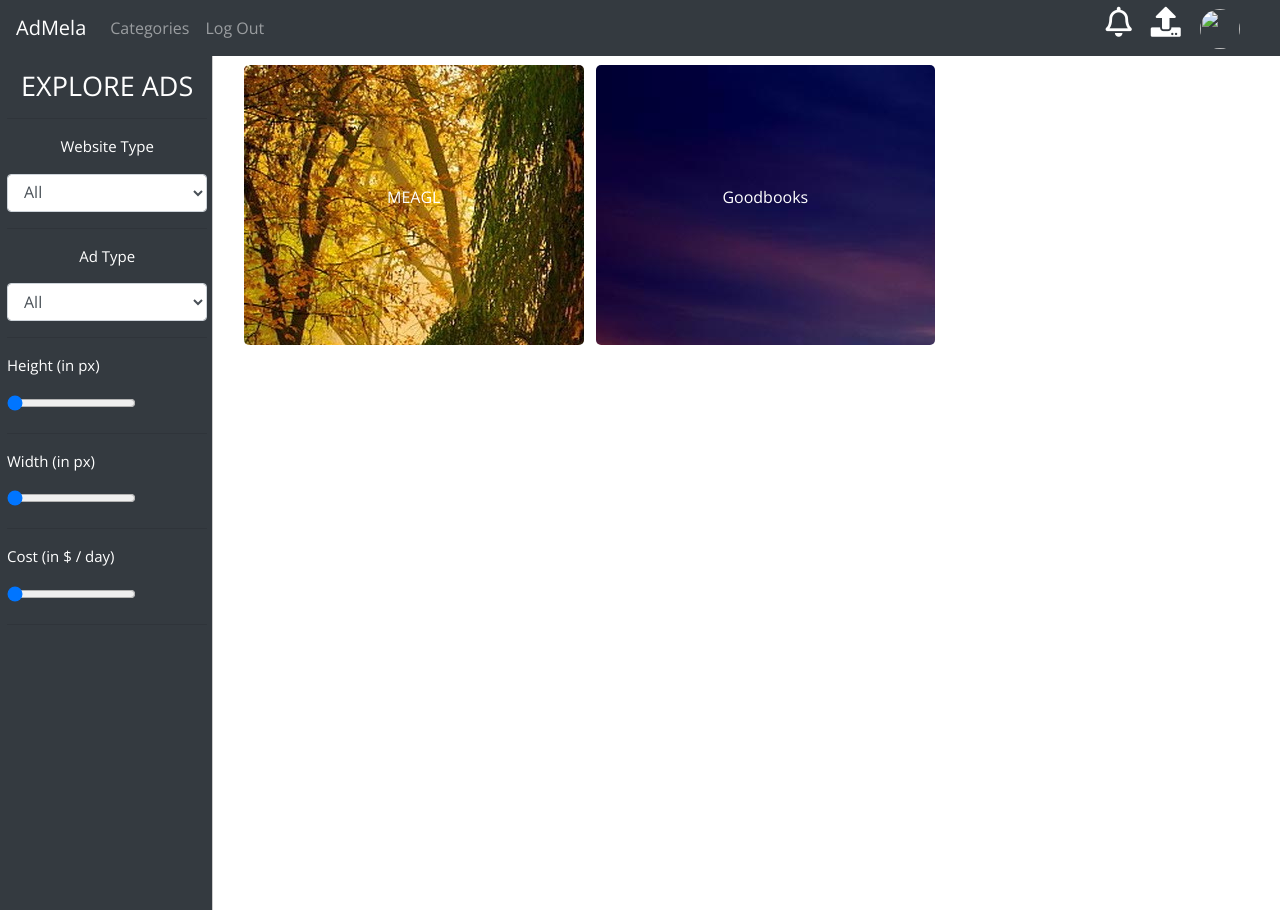
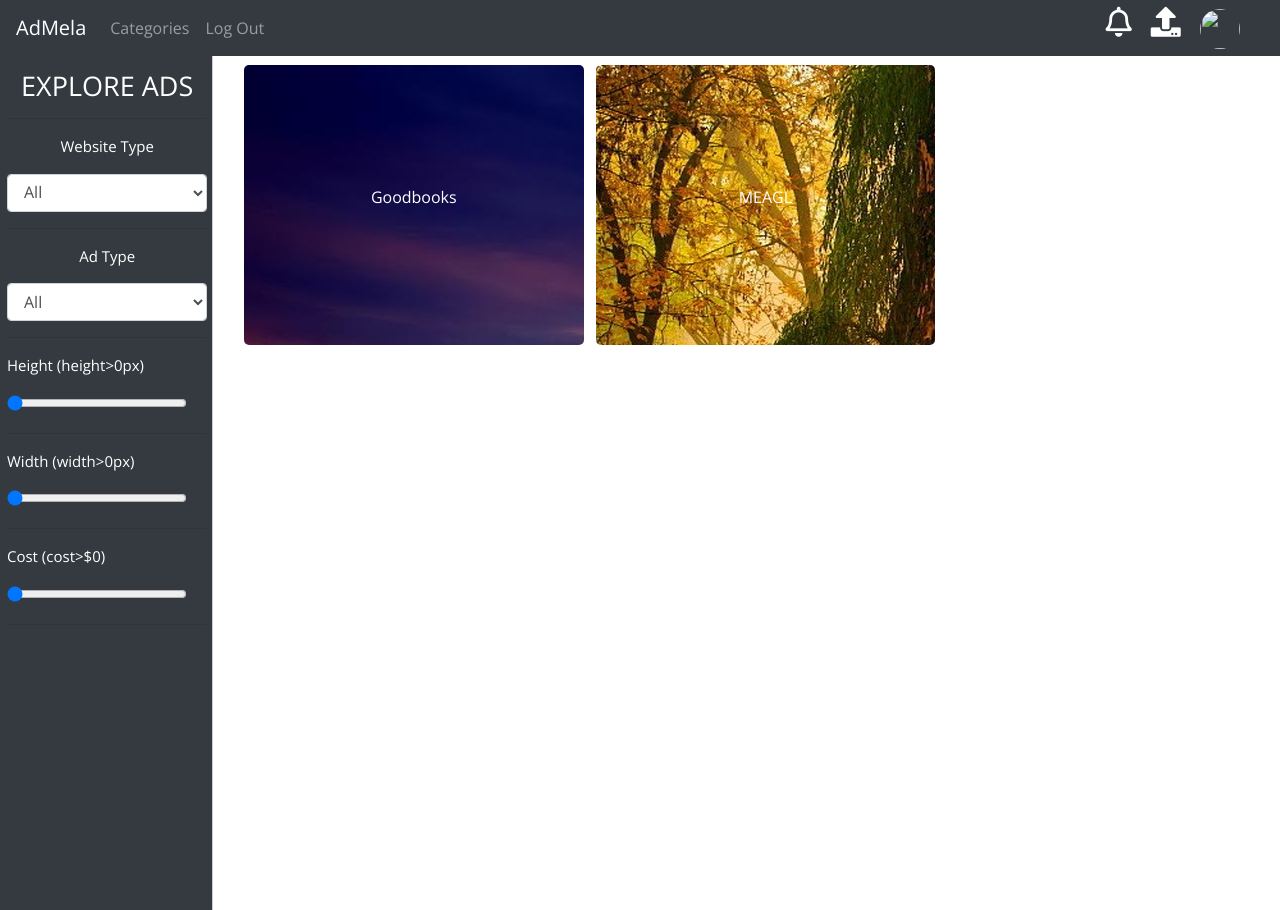
Before and after one commit to Ad-Mela/Ad-Mela, a PHP site: page /categorypage.php in a window 1280 px wide. Run offline with PHP 8.4, Linux system fonts and the light colour scheme; a user stored in the database is signed in; data comes from the database, SQL or seed files in the repository; some libraries are stand-ins or nearby versions.

Commit message:
Categorical Filtering Done

```diff
--- a/adlisting.php
+++ b/adlisting.php
@@ -208,7 +208,7 @@ $ad_Id=$_GET['ad_Id'];
 	</button>
 	<div class="collapse navbar-collapse header-boy" id="navbarNavAltMarkup" style="">
 		<div class="navbar-nav" style="float:left">
-			<a class="nav-item nav-link " href="categories.php">Categories <!-- <span class="sr-only">(current)</span> --></a>
+			<a class="nav-item nav-link " href="categorypage.php">Categories <!-- <span class="sr-only">(current)</span> --></a>
 			<!-- <a class="nav-item nav-link" href="#"></a>
 			<a class="nav-item nav-link" href="#">Pricing</a> -->
 		</div>
--- a/advertise.php
+++ b/advertise.php
@@ -350,7 +350,7 @@ function preview_image3(event)
     </button>
     <div class="collapse navbar-collapse header-boy" id="navbarNavAltMarkup">
         <div class="navbar-nav" style="float:left">
-            <a class="nav-item nav-link " href="categories.php">Categories <!-- <span class="sr-only">(current)</span> --></a>
+            <a class="nav-item nav-link " href="categorypage.php">Categories <!-- <span class="sr-only">(current)</span> --></a>
             <!-- <a class="nav-item nav-link" href="#"></a>-->
             <a class="nav-item nav-link" href="logout.php">Log Out</a>
         </div>
--- a/advertise_system.php
+++ b/advertise_system.php
@@ -68,7 +68,7 @@ $sql000="UPDATE ad_type SET totalWebsites=totalWebsites+1 WHERE tid='$tid'";
 $result000=mysqli_query($conn,$sql000);
 
 // insert into ads table
-$sql="INSERT INTO ads (websiteId, websiteOwnerId, width, height, type, status, cost, favourites) VALUES ('$website_Id','$userId','$width','$height','$tid',0,'$cost',0)";
+$sql="INSERT INTO ads (websiteId, websiteOwnerId, websiteType, width, height, type, status, cost, favourites) VALUES ('$website_Id','$userId','$wtid','$width','$height','$tid',0,'$cost',0)";
 $result=mysqli_query($conn,$sql);
 
 $ad_Id = $conn->insert_id;
--- a/categorypage.php
+++ b/categorypage.php
@@ -18,7 +18,10 @@ include 'dbh.php';
 
     <link rel="stylesheet" href="https://use.fontawesome.com/releases/v5.2.0/css/all.css" integrity="sha384-hWVjflwFxL6sNzntih27bfxkr27PmbbK/iSvJ+a4+0owXq79v+lsFkW54bOGbiDQ" crossorigin="anonymous">
 
+    <script src="//ajax.googleapis.com/ajax/libs/jquery/1.11.0/jquery.min.js"></script>
+
     <script src="general.js"></script>
+
 
 	<style type="text/css">
 	@import url(http://fonts.googleapis.com/css?family=Open+Sans:300italic,400italic,700italic,300,400,700);
@@ -29,11 +32,7 @@ include 'dbh.php';
 		font-family: 'Open Sans', sans-serif;
 	}
 
-	.header-right {
-        /*float: right;*/
-        position:absolute;
-        right:40px;
-    }
+
 
     .header-up-dp{
         width:40px;
@@ -121,6 +120,11 @@ include 'dbh.php';
 			color:white;
 			border-radius:5px;
 		}
+		.header-right {
+	        /*float: right;*/
+	        position:absolute;
+	        right:40px;
+	    }
 	}
 	@media only screen and (min-width: 300px) {
 	    .left-nav{
@@ -163,7 +167,7 @@ include 'dbh.php';
 		</button>
 		<div class="collapse navbar-collapse header-boy" id="navbarNavAltMarkup" style="">
 			<div class="navbar-nav" style="float:left">
-				<a class="nav-item nav-link " href="categories.php">Categories <!-- <span class="sr-only">(current)</span> --></a>
+				<a class="nav-item nav-link " href="categorypage.php">Categories <!-- <span class="sr-only">(current)</span> --></a>
 				<!-- <a class="nav-item nav-link" href="#"></a>
 				<a class="nav-item nav-link" href="#">Pricing</a> -->
 
@@ -219,44 +223,44 @@ include 'dbh.php';
 					<!-- <p style="font-size:20px;text-align:center">Filters</p> -->
 					<hr>
 					<p style="font-size:15px;text-align:center">Website Type</p>
-					<select class="form-control" name="wbtype">
-						<option value="All" >All</option>
-						<option value="Social" >Social</option>
-						<option value="Educational" >Educational</option>
-						<option value="Utility" >Utility</option>
-						<option value="Community" >Community</option>
-						<option value="News" >News</option>
-						<option value="Gaming" >Gaming</option>
+					<select id="wbtype" class="form-control" name="wbtype" onchange="webtype(this);">
+						<option value="0" >All</option>
+						<option value="1" >Social</option>
+						<option value="2" >Educational</option>
+						<option value="3" >Entertainment</option>
+						<option value="4" >Utility</option>
+						<option value="5" >Community</option>
+						<option value="6" >News</option>
+						<option value="7" >Gaming</option>
 					</select>
 					<hr>
 					<p style="font-size:15px;text-align:center">Ad Type</p>
-					<select class="form-control" name="adtype">
-						<option value="All" >All</option>
-						<option value="Banner" >Banner</option>
-						<option value="Pop-Up" >Pop-Up</option>
-						<option value="Video" >Video</option>
-						<option value="Referral Link" >Referral Link</option>
+					<select id="adtype" class="form-control" name="adtype" onchange="adtypee(this);">
+						<option value="0" >All</option>
+						<option value="1" >Banner</option>
+						<option value="2" >Pop-Up</option>
+						<option value="3" >Video</option>
+						<option value="4" >Referral Link</option>
 					</select>
 					<hr>
-					<p style="font-size:15px">Height (in px)</p>
-					<input type="range" name="height" min="0" max="1024" value="0">
+					<p style="font-size:15px">Height (height><span id="heightspan">0</span>px)</p>
+					<input type="range" id="height" name="height" min="0" max="1024" style="width:90%" value="0" onchange="hei(this);">
 					<hr>
-					<p style="font-size:15px">Width (in px)</p>
-					<input type="range" name="width" min="0" max="1024" value="0">
+					<p style="font-size:15px">Width (width><span id="widthspan">0</span>px)</p>
+					<input type="range" id="width" name="width" min="0" max="1024" style="width:90%" value="0" onchange="wid(this);">
 					<hr>
-					<p style="font-size:15px">Cost (in $ / day)</p>
-					<input type="range" name="cost" min="1" max="1000000" value="0">
+					<p style="font-size:15px">Cost (cost>$<span id="costspan">0</span>)</p>
+					<input type="range" id="cost" name="cost" min="1" max="1000" style="width:90%" value="0" onchange="cst(this);">
 					<hr>
 				</div>
 
 			</div>
-
 			<div class="col-md-10 categories-div" id="categories-div" style="margin-top:10px">
 				<?php
 
-				$userId=$_SESSION['id'];
+				// $userId=$_SESSION['id'];
 
-				$sql="SELECT * FROM ads";
+				$sql="SELECT * FROM ads ORDER BY aid DESC";
 				$result=mysqli_query($conn,$sql);
 
 				$count=1;
@@ -278,9 +282,9 @@ include 'dbh.php';
 					?>
 						<div class="col-md-4">
 							<a href="adlisting.php?ad_Id=<?php echo $row['aid']; ?>">
-							<div class="category-box" style="background-image: url('<?php echo $row["imgdst1"]; ?>')">
-								<p><?php echo $row1['websiteName']; ?></p>
-							</div>
+								<div class="category-box" style="background-image: url('<?php echo $row["imgdst1"]; ?>')">
+									<p><?php echo $row1['websiteName']; ?></p>
+								</div>
 							</a>
 						</div>
 					<?php
--- a/general.js
+++ b/general.js
@@ -74,3 +74,118 @@ $(document).ready(function(){
         return false;
     })
 });
+
+wbtype="All";
+adtype="All";
+height=0;
+width=0;
+cost=0;
+
+
+function webtype(wbtype)
+{
+    // alert(wbtype.value);
+    wbtype=wbtype.value;
+    // alert(wbtype);
+    fetchdata();
+}
+
+function adtypee(adtype)
+{
+    // alert(adtype.value);
+    adtype=adtype.value;
+    fetchdata();
+}
+
+function hei(height)
+{
+    document.getElementById("heightspan").innerHTML=height.value;
+    // alert(height.value);
+    height=height.value;
+    fetchdata();
+}
+
+function wid(width)
+{
+    document.getElementById("widthspan").innerHTML=width.value;
+    // alert(width.value);
+    width=width.value;
+    fetchdata();
+}
+
+function cst(cost)
+{
+    document.getElementById("costspan").innerHTML=cost.value;
+    // alert(cost.value);
+    cost=cost.value;
+    fetchdata();
+}
+
+function fetchdata()
+{
+    // alert("here");
+    wbtype  =document.getElementById('wbtype').value;
+    adtype  =document.getElementById('adtype').value;
+    height  =document.getElementById('height').value;
+    width   =document.getElementById('width').value;
+    cost    =document.getElementById('cost').value;
+    // alert(wbtype+adtype+height+width+cost);
+
+    var postData =
+    {
+        "wbtype":wbtype,
+        "adtype":adtype,
+        "height":height,
+        "width" :width,
+        "cost"  :cost
+    }
+    var dataString = JSON.stringify(postData);
+
+    $.ajax
+    ({
+        type: 'POST',
+        url: 'categoryfetchdata.php',
+        data :{filterdata:postData},
+        // dataType: 'text',
+        // contentType: "application/json; charset=utf-8",
+        dataType: "json",
+        success: function (response)
+        {
+            // alert("ikde ala re!");
+
+            // response=JSON.parse(response);alert(response[1]);
+            // alert(response);
+
+            // document.getElementById("jhat").innerHTML=JSON.parse(response);
+
+            // $('#categories-div').toggle();
+
+            // document.getElementById('categories-div').innerHTML="hi";
+            if(xhr.responseText.trim()!="</div>")
+            {
+                $('#categories-div').html(response);
+            }
+            else
+            {
+                $('#categories-div').html("<p>No Results</p>");
+            }
+        },
+        error: function(xhr, status, error) {
+            // alert("hi");
+            // alert(xhr.responseText);
+            if(xhr.responseText.trim()!="</div>")
+            {
+                $('#categories-div').html(xhr.responseText);
+            }
+            else
+            {
+                $('#categories-div').html("<p>No Results</p>");
+            }
+
+
+            // alert(error);
+        }
+    });
+
+    return false;
+}
--- a/user_profile.php
+++ b/user_profile.php
@@ -267,7 +267,7 @@ $userId=mysqli_real_escape_string($conn,$_SESSION['id']);
         </button>
         <div class="collapse navbar-collapse header-boy" id="navbarNavAltMarkup" style="">
             <div class="navbar-nav" style="float:left">
-                <a class="nav-item nav-link " href="categories.php">Categories <!-- <span class="sr-only">(current)</span> --></a>
+                <a class="nav-item nav-link " href="categorypage.php">Categories <!-- <span class="sr-only">(current)</span> --></a>
                 <!-- <a class="nav-item nav-link" href="#"></a>
                 <a class="nav-item nav-link" href="#">Pricing</a> -->
             </div>
```
Also changed, not shown: categoryfetchdata.php (added, +85 -0 lines), ads/3_1.jpg (added), ads/3_2.png (added), ads/3_3.jpg (added), ads/5_1.jpg (added), ads/5_2.jpg (added), ads/5_3.jpg (added).
